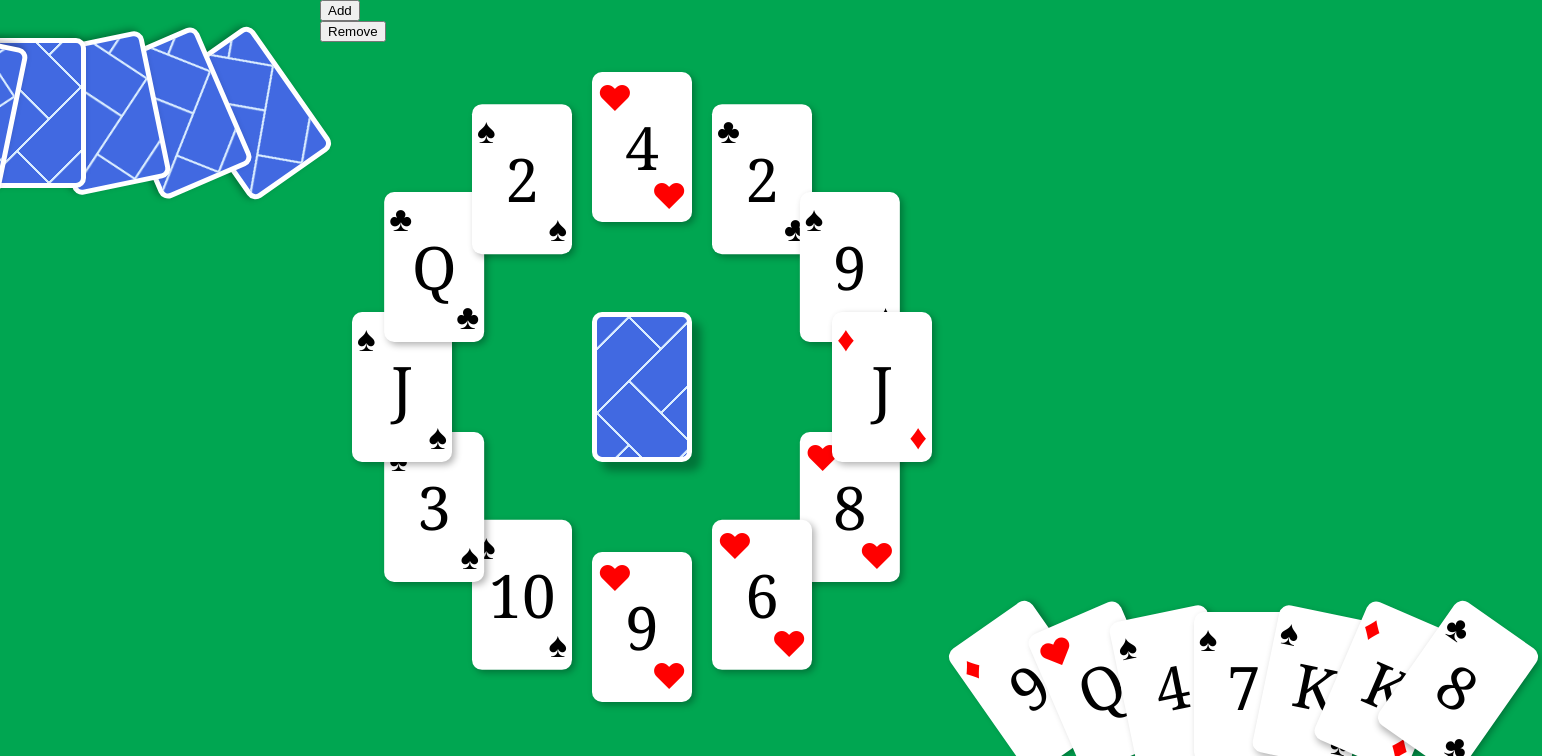
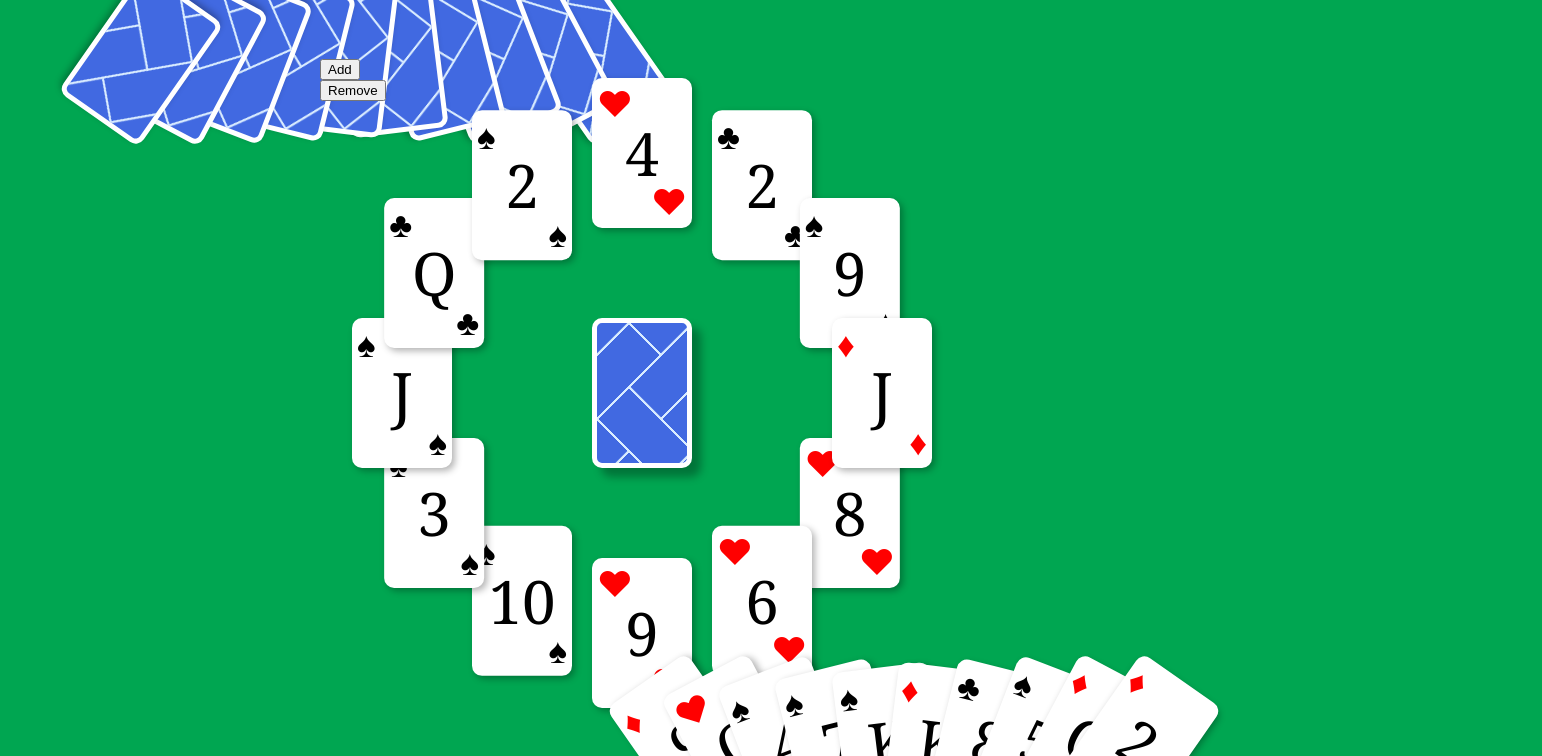
Before and after one commit to MattG-ZA/redfrogblackfrog, a React (Create React App) app: page / in a window 1280 px wide. Shown: the top 756 px of the page, 1542 px wide, since content can reach past the window. Built offline with nearby package versions, Linux system fonts and the light colour scheme.

Commit message:
Responsive styling WIP

```diff
--- a/src/components/CentreCardWrapper/CentreCardWrapper.js
+++ b/src/components/CentreCardWrapper/CentreCardWrapper.js
@@ -30,7 +30,7 @@ class CentreCardWrapper extends React.Component {
         const { selectCard } = this.props;
 
         return (
-            <span>
+            <div className='centre-container'>
                 {/* Test only code */}
                 <button style={{ display: 'block' }} onClick={this.addCard}>Add</button>
                 <button style={{ display: 'block' }} onClick={this.removeCard}>Remove</button >
@@ -48,7 +48,7 @@ class CentreCardWrapper extends React.Component {
                         />
                     })}
                 </div>
-            </span>
+            </div>
         );
     }
 }
--- a/src/components/CentreCardWrapper/CentreCardWrapper.scss
+++ b/src/components/CentreCardWrapper/CentreCardWrapper.scss
@@ -14,3 +14,8 @@
     margin: -(6em / 2);
   }
 }
+
+.centre-container {
+  align-self: center;
+  position: absolute;
+}
--- a/src/components/PlayerCardWrapper/PlayerCardWrapper.scss
+++ b/src/components/PlayerCardWrapper/PlayerCardWrapper.scss
@@ -12,11 +12,11 @@
 
 .player-one {
   margin-top: auto;
-  margin-bottom: 80px;
+  margin-bottom: 25px;
 }
 
 .player-two {
   margin-bottom: auto;
-  margin-top: 80px;
+  margin-top: 25px;
   transform: rotate(180deg);
 }
--- a/src/components/PlayingArea/PlayingArea.css
+++ b/src/components/PlayingArea/PlayingArea.css
@@ -1,5 +1,5 @@
 .playing-area {
     display: flex;
-    flex-direction: row;
     height: 100%;
+    justify-content: center;
 }
--- a/src/logic/GameInit.js
+++ b/src/logic/GameInit.js
@@ -70,7 +70,7 @@ export const DealPlayerHands = (deck) => {
 
     const deckSize = deck.length;
 
-    for (let i = deckSize - 1; i > deckSize - 15; i--) {
+    for (let i = deckSize - 1; i > deckSize - 21; i--) {
         if (i % 2 === 0) {
             deck[i].showFace = false;
             playerHands.second.push(deck[i]);
```
